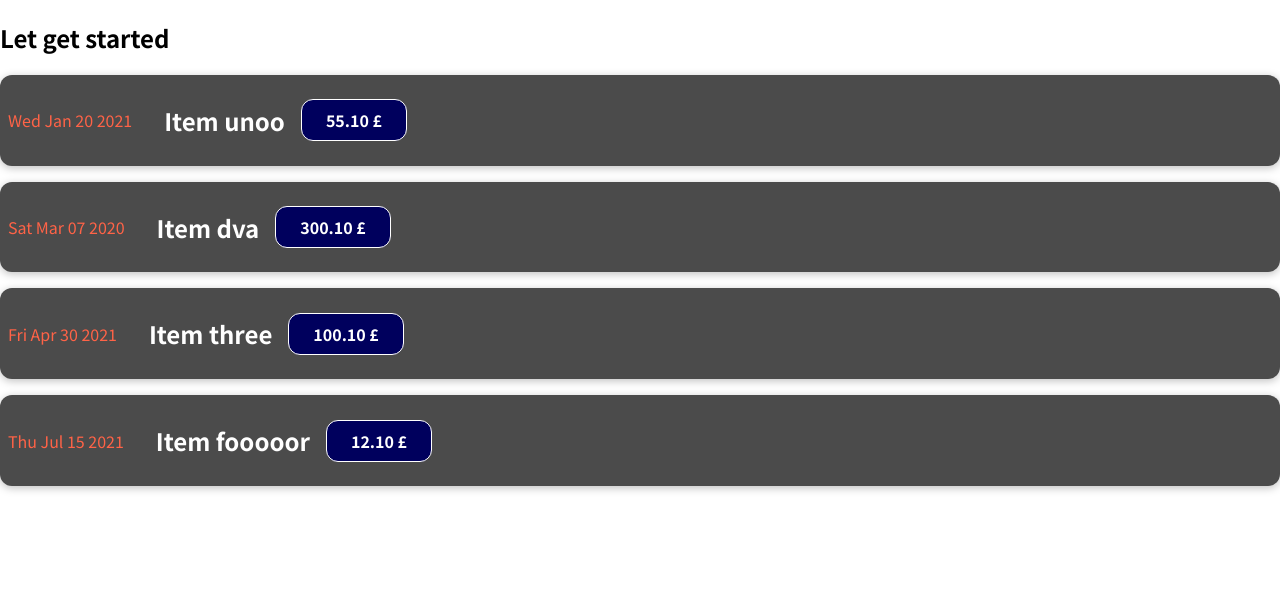
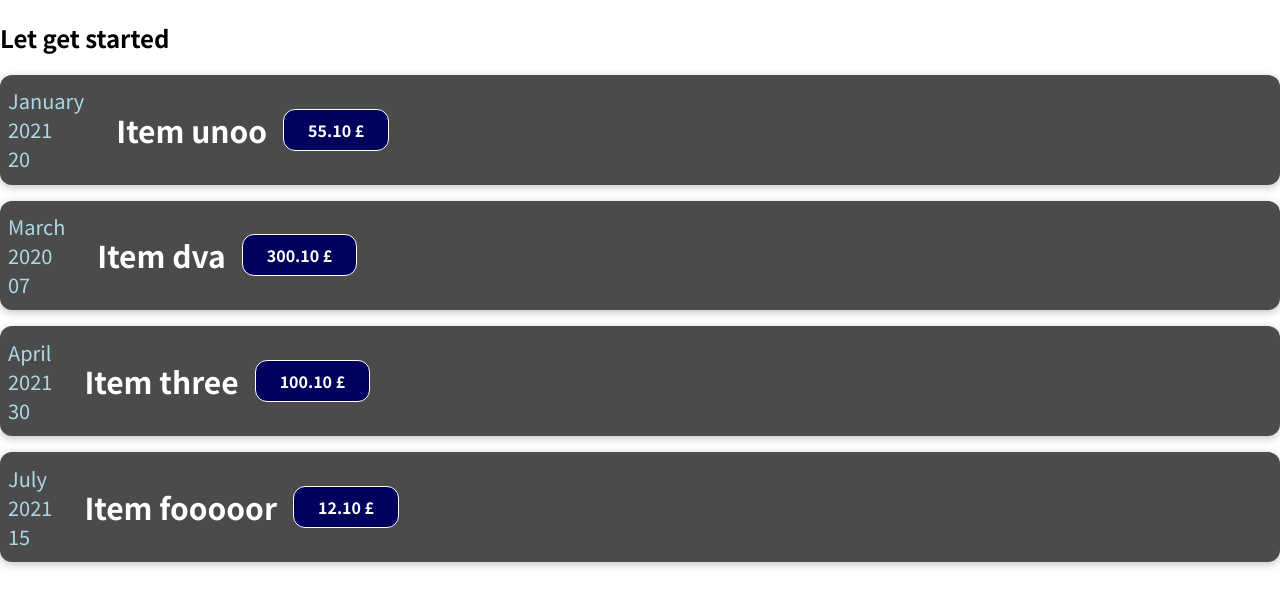
Before and after one commit to TomC13K/react-expense-tracker, a React (Create React App) app: page / in a window 1280 px wide. Shown: the top 606 px of the page. Built offline with nearby package versions, Linux system fonts and the light colour scheme.

Commit message:
helper variables used for date

```diff
--- a/src/components/ExpenseItem.css
+++ b/src/components/ExpenseItem.css
@@ -10,7 +10,8 @@
 }
 
 .expense-item>div {
-    color:tomato;
+    color:lightblue;
+    font-size: 1.25rem;
 }
 
 .expense-item__description {
--- a/src/components/ExpenseItem.js
+++ b/src/components/ExpenseItem.js
@@ -1,10 +1,17 @@
 import './ExpenseItem.css';
 
 function ExpenseItem (props) {
+    const month = props.date.toLocaleString('en-US',{month:'long'});
+    const day = props.date.toLocaleString('en-US',{day:'2-digit'});
+    const year = props.date.getFullYear();
 
     return (
         <div className="expense-item">
-            <div>{props.date.toDateString()}</div>
+            <div>
+                <div>{month}</div>
+                <div>{year}</div>
+                <div>{day}</div>
+            </div>
             <div className="expense-item__description">
                 <h2>{props.title}</h2>
                 <div className="expense-item__price">{props.amount} £</div>
```
